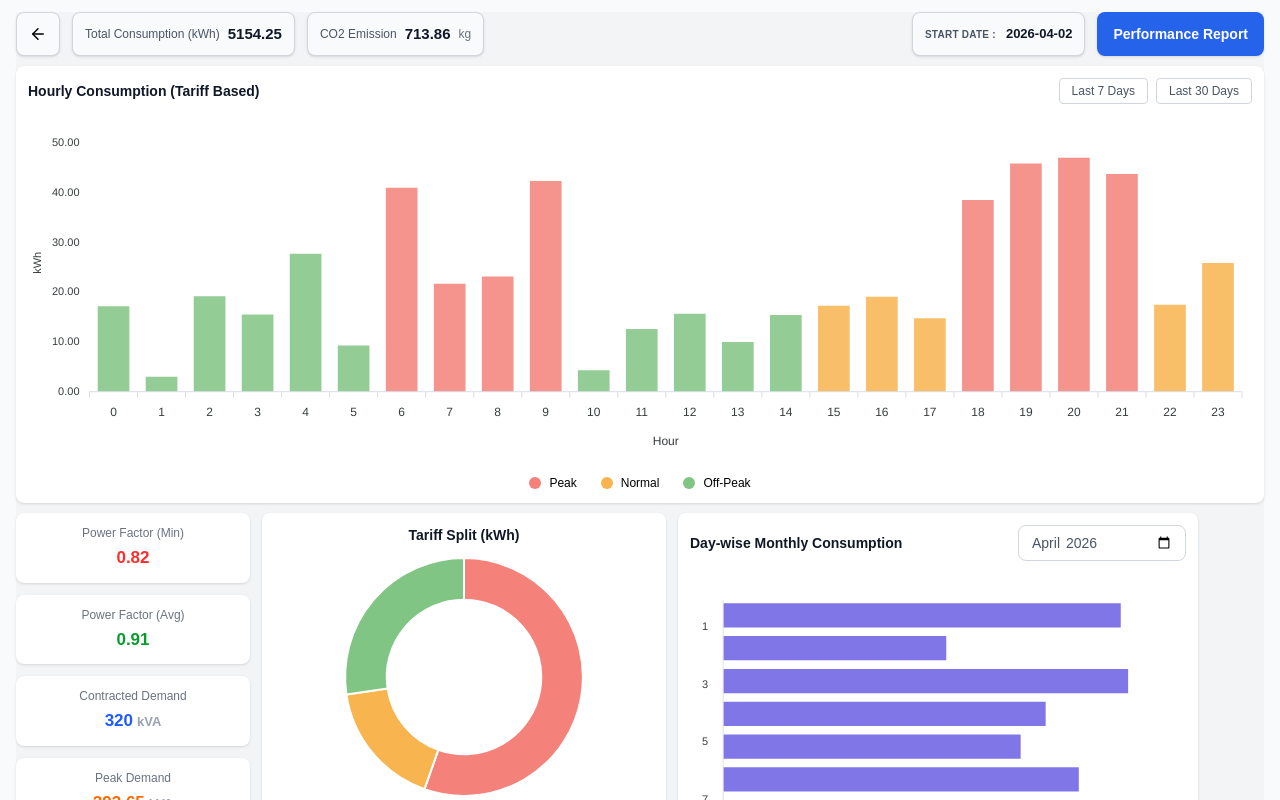
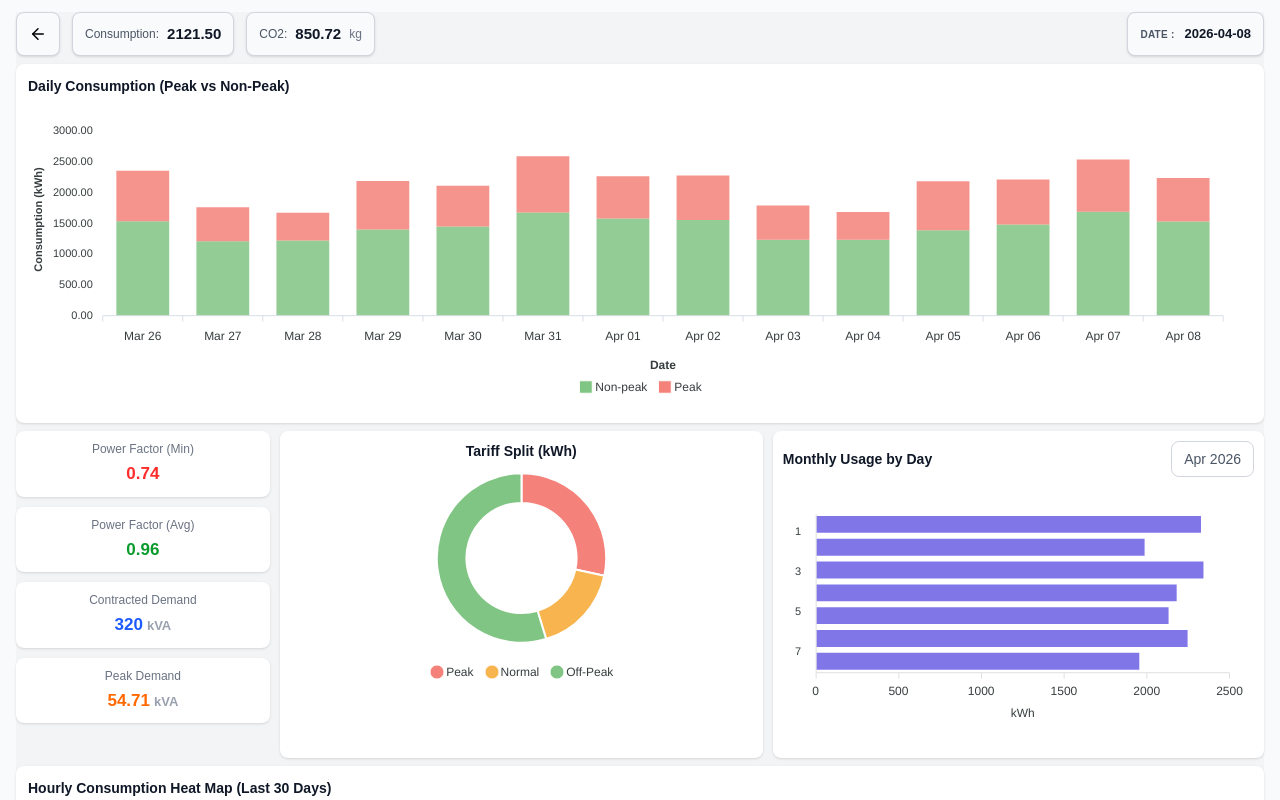
Before and after one commit to RSVS-Viswath/apepdcl-new, a React (Vite) app: page /analytics/1 in a window 1280 px wide. Shown: the top 800 px of the page. Built offline with nearby package versions, Linux system fonts and the light colour scheme.

Commit message:
Refine analytics layout and month picker behavior

```diff
--- a/src/pages/AnalyticsPage.jsx
+++ b/src/pages/AnalyticsPage.jsx
@@ -1,34 +1,41 @@
-import { useMemo, useState } from "react";
+import { useEffect, useMemo, useState } from "react";
+import { createPortal } from "react-dom";
 import { useNavigate, useParams, useSearchParams } from "react-router-dom";
 import Chart from "react-apexcharts";
-import { FiArrowLeft } from "react-icons/fi";
+import { FiArrowLeft, FiChevronLeft, FiChevronRight } from "react-icons/fi";
 import SingleDatePicker from "../components/SingleDatePicker";
-import { addDays, fromDateKey, toDateKey } from "../lib/dateKey";
+import { addDays, fromDateKey, lastNDaysKeys, toDateKey, todayDateKey } from "../lib/dateKey";
 import { getAllConsumers } from "../lib/consumers";
 import { seededNumber } from "../lib/seeded";
-import { getTariffBand, getTariffRate, TARIFF_BANDS } from "../lib/tariffs";
 
 const PAGE_BG = "#f3f4f6";
-const CARD_BG = "#ffffff";
 const PEAK_COLOR = "#f4827a";
 const NORMAL_COLOR = "#f8b44e";
 const OFFPEAK_COLOR = "#80c583";
 const WEEKLY_BAR = "#6b5fe4";
+const MONTH_LABELS = ["Jan", "Feb", "Mar", "Apr", "May", "Jun", "Jul", "Aug", "Sep", "Oct", "Nov", "Dec"];
 
-function bandColor(label) {
-  if (label === TARIFF_BANDS.PEAK) return PEAK_COLOR;
-  if (label === TARIFF_BANDS.NORMAL) return NORMAL_COLOR;
-  return OFFPEAK_COLOR;
+function formatDayLabel(dayKey) {
+  const date = fromDateKey(dayKey);
+  if (Number.isNaN(date.getTime())) return dayKey;
+  return date.toLocaleDateString("en-US", { month: "short", day: "2-digit" });
 }
 
-function buildDays(startKey, endKey) {
-  const startDate = fromDateKey(startKey);
-  const endDate = fromDateKey(endKey);
-  const days = [];
-  for (let date = new Date(startDate); date <= endDate; date = addDays(date, 1)) {
-    days.push(new Date(date));
-  }
-  return days;
+function formatMonthKey(key) {
+  const date = new Date(`${key}-01T00:00:00`);
+  if (Number.isNaN(date.getTime())) return key;
+  return date.toLocaleDateString("en-US", { month: "short", year: "numeric" });
+}
+
+function toMonthKey(date) {
+  const value = date instanceof Date ? date : new Date(date);
+  if (Number.isNaN(value.getTime())) return "";
+  return `${value.getFullYear()}-${String(value.getMonth() + 1).padStart(2, "0")}`;
+}
+
+function fromMonthKey(key) {
+  if (!/^\d{4}-\d{2}$/.test(String(key || ""))) return new Date(NaN);
+  return new Date(`${key}-01T00:00:00`);
 }
 
 function topMetricCard(label, value, suffix) {
@@ -44,7 +51,7 @@ function topMetricCard(label, value, suffix) {
 function AnalyticsDatePicker({ value, max, onApply }) {
   return (
     <SingleDatePicker
-      label="Start Date"
+      label="Date"
       value={value}
       maxKey={max}
       onApply={onApply}
@@ -52,9 +59,113 @@ function AnalyticsDatePicker({ value, max, onApply }) {
       triggerClassName="border border-gray-300 rounded-lg px-3 h-11 bg-gray-50 shadow-sm flex items-center justify-center"
       labelClassName="text-[10px] font-semibold tracking-wide text-gray-600 uppercase whitespace-nowrap"
       valueClassName="text-[13px] font-semibold tabular-nums text-gray-900 whitespace-nowrap"
-      dialogTitle="Select Start Date"
+      dialogTitle="Select Date"
       calendarColor="#2563eb"
     />
+  );
+}
+
+function AnalyticsMonthPicker({ value, maxKey, onApply }) {
+  const [open, setOpen] = useState(false);
+  const selectedDate = useMemo(() => fromMonthKey(value), [value]);
+  const maxDate = useMemo(() => fromDateKey(maxKey), [maxKey]);
+  const [draftYear, setDraftYear] = useState(selectedDate.getFullYear());
+
+  useEffect(() => {
+    if (!Number.isNaN(selectedDate.getTime())) {
+      setDraftYear(selectedDate.getFullYear());
+    }
+  }, [selectedDate]);
+
+  const modal =
+    open && typeof document !== "undefined"
+      ? createPortal(
+          <div className="fixed inset-0 z-[120] flex items-center justify-center p-4">
+            <div className="absolute inset-0 bg-black/40" onClick={() => setOpen(false)} />
+            <div className="relative bg-white rounded-2xl shadow-2xl w-auto min-w-[360px] max-w-[calc(100vw-2rem)] p-4 sm:p-5">
+              <div className="text-lg font-semibold mb-3 text-center">Select Month</div>
+              <div className="flex items-center justify-between gap-3 mb-4">
+                <button
+                  type="button"
+                  onClick={() => setDraftYear((year) => year - 1)}
+                  className="inline-flex h-10 w-10 items-center justify-center rounded-lg bg-slate-100 text-slate-700 transition hover:bg-slate-200"
+                  aria-label="Previous year"
+                >
+                  <FiChevronLeft className="text-lg" />
+                </button>
+                <div className="text-base font-semibold text-slate-900">{draftYear}</div>
+                <button
+                  type="button"
+                  onClick={() => {
+                    const maxYear = Number.isNaN(maxDate.getTime()) ? draftYear + 1 : maxDate.getFullYear();
+                    setDraftYear((year) => Math.min(year + 1, maxYear));
+                  }}
+                  disabled={!Number.isNaN(maxDate.getTime()) && draftYear >= maxDate.getFullYear()}
+                  className="inline-flex h-10 w-10 items-center justify-center rounded-lg bg-slate-100 text-slate-700 transition hover:bg-slate-200 disabled:cursor-not-allowed disabled:opacity-40"
+                  aria-label="Next year"
+                >
+                  <FiChevronRight className="text-lg" />
+                </button>
+              </div>
+              <div className="grid grid-cols-3 gap-3 sm:grid-cols-4">
+                {MONTH_LABELS.map((monthLabel, monthIndex) => {
+                  const monthDate = new Date(draftYear, monthIndex, 1);
+                  const monthKey = toMonthKey(monthDate);
+                  const isSelected = value === monthKey;
+                  const isDisabled =
+                    !Number.isNaN(maxDate.getTime()) &&
+                    (draftYear > maxDate.getFullYear() ||
+                      (draftYear === maxDate.getFullYear() && monthIndex > maxDate.getMonth()));
+
+                  return (
+                    <button
+                      key={monthLabel}
+                      type="button"
+                      disabled={isDisabled}
+                      onClick={() => {
+                        onApply(monthKey);
+                        setOpen(false);
+                      }}
+                      className={`rounded-xl border px-3 py-3 text-sm font-medium transition ${
+                        isSelected
+                          ? "border-indigo-600 bg-indigo-600 text-white"
+                          : "border-slate-200 bg-white text-slate-700 hover:border-slate-300 hover:bg-slate-50"
+                      } disabled:cursor-not-allowed disabled:border-slate-100 disabled:bg-slate-50 disabled:text-slate-300`}
+                    >
+                      {monthLabel}
+                    </button>
+                  );
+                })}
+              </div>
+              <div className="flex justify-end mt-4">
+                <button onClick={() => setOpen(false)} className="px-4 py-2 rounded-lg border text-sm" type="button">
+                  Close
+                </button>
+              </div>
+            </div>
+          </div>,
+          document.body
+        )
+      : null;
+
+  return (
+    <>
+      <div
+        className="h-9 px-3 rounded-lg border border-gray-300 bg-white flex items-center cursor-pointer"
+        onClick={() => setOpen(true)}
+        role="button"
+        tabIndex={0}
+        onKeyDown={(event) => {
+          if (event.key === "Enter" || event.key === " ") {
+            event.preventDefault();
+            setOpen(true);
+          }
+        }}
+      >
+        <div className="w-full bg-transparent outline-none text-sm text-gray-600">{formatMonthKey(value)}</div>
+      </div>
+      {modal}
+    </>
   );
 }
 
@@ -62,84 +173,71 @@ export default function AnalyticsPage() {
   const navigate = useNavigate();
   const { serviceNo: rawServiceNo } = useParams();
   const serviceNo = decodeURIComponent(rawServiceNo || "");
-  const [searchParams] = useSearchParams();
+  const [searchParams, setSearchParams] = useSearchParams();
   const consumers = useMemo(() => getAllConsumers(), []);
   const fallback = consumers.find((consumer) => consumer.serviceNo === serviceNo);
-  const consumerName = searchParams.get("consumerName") || fallback?.consumerName || "Consumer";
   const category = searchParams.get("category") || fallback?.category || "--";
+  const todayKey = useMemo(() => todayDateKey(), []);
+  const selectedDayParam = searchParams.get("day");
+  const selectedDayKey =
+    selectedDayParam && !Number.isNaN(fromDateKey(selectedDayParam).getTime())
+      ? selectedDayParam > todayKey
+        ? todayKey
+        : selectedDayParam
+      : todayKey;
+  const monthParam = searchParams.get("month");
+  const weeklyMonth = /^\d{4}-\d{2}$/.test(String(monthParam || "")) ? monthParam : todayKey.slice(0, 7);
   const isCommercial = String(category).toUpperCase().includes("COMMERCIAL");
-  const todayKey = useMemo(() => toDateKey(new Date()), []);
-  const [startKey, setStartKey] = useState(() => toDateKey(addDays(new Date(), -6)));
-  const [weeklyMonth, setWeeklyMonth] = useState(() => {
-    const today = new Date();
-    return `${today.getFullYear()}-${String(today.getMonth() + 1).padStart(2, "0")}`;
-  });
-  const endKey = todayKey;
 
-  const analyticsSeed = `${serviceNo}|${category}|${startKey}|${endKey}`;
-  const visibleDays = useMemo(() => buildDays(startKey, endKey), [startKey, endKey]);
-  const last30Days = useMemo(() => Array.from({ length: 30 }, (_, index) => addDays(fromDateKey(todayKey), -(29 - index))), [todayKey]);
+  const chartDayKeys = useMemo(() => lastNDaysKeys(14, fromDateKey(selectedDayKey)), [selectedDayKey]);
+  const heatmapDayKeys = useMemo(() => lastNDaysKeys(30, fromDateKey(selectedDayKey)), [selectedDayKey]);
+  const analyticsSeed = `${serviceNo}|${category}|${selectedDayKey}`;
 
-  const hourlyRows = useMemo(
+  const dailyRows = useMemo(
     () =>
-      Array.from({ length: 24 }, (_, hour) => {
-        const tariff = getTariffBand(hour, isCommercial);
-        const rate = getTariffRate(hour, isCommercial);
-        const value =
-          tariff === TARIFF_BANDS.PEAK
-            ? seededNumber(`${analyticsSeed}|hour|${hour}`, 18, 48)
-            : tariff === TARIFF_BANDS.NORMAL
-              ? seededNumber(`${analyticsSeed}|hour|${hour}`, 8, 34)
-              : seededNumber(`${analyticsSeed}|hour|${hour}`, 1, 32);
-
+      chartDayKeys.map((dayKey, index) => {
+        const nonPeakBase = isCommercial ? [1520, 1240, 1260, 1365, 1490, 1760, 1540] : [1490, 1235, 1255, 1350, 1475, 1735, 1515];
+        const peakBase = isCommercial ? [720, 580, 360, 735, 710, 790, 645] : [735, 610, 395, 740, 720, 820, 655];
+        const slot = index % nonPeakBase.length;
         return {
-          hour,
-          tariff,
-          rate,
-          kwh: Math.round(value * 100) / 100,
+          label: formatDayLabel(dayKey),
+          nonPeak: Math.max(920, Math.round(nonPeakBase[slot] + seededNumber(`${analyticsSeed}|np|${dayKey}`, -85, 110))),
+          peak: Math.max(260, Math.round(peakBase[slot] + seededNumber(`${analyticsSeed}|pk|${dayKey}`, -70, 90))),
         };
       }),
-    [analyticsSeed, isCommercial]
+    [analyticsSeed, chartDayKeys, isCommercial]
   );
 
   const totalConsumption = useMemo(
-    () =>
-      visibleDays.reduce(
-        (sum, day) => sum + seededNumber(`${analyticsSeed}|daily-total|${toDateKey(day)}`, 520, 980),
-        0
-      ),
-    [analyticsSeed, visibleDays]
+    () => dailyRows.reduce((sum, row) => sum + row.nonPeak + row.peak, 0) / dailyRows.length,
+    [dailyRows]
   );
-
-  const co2Emission = useMemo(() => totalConsumption * 0.1385, [totalConsumption]);
+  const co2Emission = useMemo(() => totalConsumption * 0.401, [totalConsumption]);
   const contractedDemand = fallback?.contractedDemand ?? (isCommercial ? 180 : 320);
   const peakDemand = useMemo(
-    () => seededNumber(`${analyticsSeed}|peak-demand`, contractedDemand * 0.9, contractedDemand * 1.15),
+    () => seededNumber(`${analyticsSeed}|peak-demand`, contractedDemand * 0.12, contractedDemand * 0.19),
     [analyticsSeed, contractedDemand]
   );
-  const pfMin = useMemo(() => seededNumber(`${analyticsSeed}|pf-min`, 0.72, 0.84), [analyticsSeed]);
-  const pfAvg = useMemo(() => seededNumber(`${analyticsSeed}|pf-avg`, 0.82, 0.97), [analyticsSeed]);
+  const pfMin = useMemo(() => seededNumber(`${analyticsSeed}|pf-min`, 0.72, 0.8), [analyticsSeed]);
+  const pfAvg = useMemo(() => seededNumber(`${analyticsSeed}|pf-avg`, 0.9, 0.97), [analyticsSeed]);
 
   const tariffSplit = useMemo(() => {
-    const totals = {
-      [TARIFF_BANDS.PEAK]: 0,
-      [TARIFF_BANDS.NORMAL]: 0,
-      [TARIFF_BANDS.OFF_PEAK]: 0,
+    const peak = seededNumber(`${analyticsSeed}|tariff|peak`, totalConsumption * 0.22, totalConsumption * 0.3);
+    const normal = seededNumber(`${analyticsSeed}|tariff|normal`, totalConsumption * 0.08, totalConsumption * 0.18);
+    const offPeak = Math.max(totalConsumption - peak - normal, totalConsumption * 0.45);
+    return {
+      Peak: Number(peak.toFixed(2)),
+      Normal: Number(normal.toFixed(2)),
+      "Off-Peak": Number(offPeak.toFixed(2)),
     };
-
-    hourlyRows.forEach((row) => {
-      totals[row.tariff] += row.kwh;
-    });
-
-    return totals;
-  }, [hourlyRows]);
+  }, [analyticsSeed, totalConsumption]);
 
   const weeklyData = useMemo(() => {
     const labels = ["Mon", "Tue", "Wed", "Thu", "Fri", "Sat", "Sun"];
     const monthlySeed = `${serviceNo}|${category}|month|${weeklyMonth}`;
     return labels.map((label) => ({
       label,
-      value: Math.round(seededNumber(`${monthlySeed}|weekly|${label}`, 140, 590)),
+      value: Math.round(seededNumber(`${monthlySeed}|weekly|${label}`, 1750, 2400)),
     }));
   }, [category, serviceNo, weeklyMonth]);
 
@@ -147,72 +245,73 @@ export default function AnalyticsPage() {
     () =>
       Array.from({ length: 24 }, (_, hour) => ({
         name: `${hour}:00`,
-        data: last30Days.map((day) => ({
-          x: day.toLocaleDateString("en-US", { month: "short", day: "numeric" }),
-          y: Math.round(seededNumber(`${serviceNo}|${category}|heat|${toDateKey(day)}|${hour}`, 0, 100)),
+        data: heatmapDayKeys.map((dayKey) => ({
+          x: formatDayLabel(dayKey),
+          y: Math.round(seededNumber(`${serviceNo}|${category}|heat|${selectedDayKey}|${dayKey}|${hour}`, 0, 100)),
         })),
       })),
-    [category, last30Days, serviceNo]
+    [category, heatmapDayKeys, selectedDayKey, serviceNo]
   );
 
-  const hourlyChart = useMemo(
+  const dailyConsumptionChart = useMemo(
     () => ({
       series: [
-        {
-          name: "Consumption (kWh)",
-          data: hourlyRows.map((row) => row.kwh),
-        },
+        { name: "Non-peak", data: dailyRows.map((row) => row.nonPeak) },
+        { name: "Peak", data: dailyRows.map((row) => row.peak) },
       ],
       options: {
         chart: {
           type: "bar",
+          stacked: true,
           toolbar: { show: false },
         },
         grid: { show: false },
         plotOptions: {
           bar: {
-            distributed: true,
             columnWidth: "66%",
             borderRadius: 0,
           },
         },
         dataLabels: { enabled: false },
         xaxis: {
-          categories: hourlyRows.map((row) => row.hour),
-          title: { text: "Hour", style: { fontWeight: 400 } },
+          categories: dailyRows.map((row) => row.label),
+          title: { text: "Date", style: { fontWeight: 600 } },
           axisBorder: { color: "#d8dee8" },
           axisTicks: { color: "#d8dee8" },
         },
         yaxis: {
-          title: { text: "kWh", style: { fontWeight: 400 } },
+          title: { text: "Consumption (kWh)", style: { fontWeight: 600 } },
           labels: {
             formatter: (value) => Number(value).toFixed(2),
           },
         },
         tooltip: {
           y: {
-            formatter: (value, { dataPointIndex }) =>
-              `${hourlyRows[dataPointIndex]?.tariff || ""} - Rs.${Number(hourlyRows[dataPointIndex]?.rate || 0).toFixed(1)}/unit - ${Number(value).toFixed(2)} kWh`,
+            formatter: (value) => `${Number(value).toFixed(2)} kWh`,
           },
         },
-        colors: hourlyRows.map((row) => bandColor(row.tariff)),
-        legend: { show: false },
+        colors: [OFFPEAK_COLOR, PEAK_COLOR],
+        legend: { position: "bottom" },
       },
     }),
-    [hourlyRows]
+    [dailyRows]
   );
 
   const tariffSplitChart = useMemo(() => {
     const labels = Object.keys(tariffSplit);
     return {
-      series: labels.map((label) => Math.round(tariffSplit[label] * 100) / 100),
+      series: labels.map((label) => tariffSplit[label]),
       options: {
         chart: { type: "donut", toolbar: { show: false } },
         labels,
         dataLabels: { enabled: false },
         legend: { position: "bottom" },
         stroke: { colors: ["#ffffff"], width: 2 },
-        colors: labels.map((label) => bandColor(label)),
+        colors: labels.map((label) => {
+          if (label === "Peak") return PEAK_COLOR;
+          if (label === "Normal") return NORMAL_COLOR;
+          return OFFPEAK_COLOR;
+        }),
         tooltip: {
           y: {
             formatter: (value) => `${Number(value).toFixed(2)} kWh`,
@@ -312,12 +411,32 @@ export default function AnalyticsPage() {
     [heatmapSeries]
   );
 
+  const applySelectedDay = (dayKey) => {
+    const normalizedDay =
+      dayKey && !Number.isNaN(fromDateKey(dayKey).getTime())
+        ? dayKey > todayKey
+          ? todayKey
+          : dayKey
+        : todayKey;
+    const next = new URLSearchParams(searchParams);
+    if (normalizedDay === todayKey) next.delete("day");
+    else next.set("day", normalizedDay);
+    setSearchParams(next);
+  };
+
+  const applyMonth = (monthKey) => {
+    const next = new URLSearchParams(searchParams);
+    if (monthKey === todayKey.slice(0, 7)) next.delete("month");
+    else next.set("month", monthKey);
+    setSearchParams(next);
+  };
+
   const statsQuery = searchParams.toString();
   const statsHref = `/stats/${encodeURIComponent(serviceNo)}${statsQuery ? `?${statsQuery}` : ""}`;
 
   return (
     <div className="min-h-full" style={{ background: PAGE_BG }}>
-      <div className="space-y-2.5">
+      <div className="space-y-2">
         <div className="flex flex-col xl:flex-row xl:items-center xl:justify-between gap-3">
           <div className="flex flex-wrap items-center gap-3">
             <button
@@ -328,82 +447,41 @@ export default function AnalyticsPage() {
             >
               <FiArrowLeft className="text-lg" />
             </button>
-            {topMetricCard("Total Consumption (kWh)", totalConsumption.toFixed(2))}
-            {topMetricCard("CO2 Emission", co2Emission.toFixed(2), "kg")}
+            {topMetricCard("Consumption:", totalConsumption.toFixed(2))}
+            {topMetricCard("CO2:", co2Emission.toFixed(2), "kg")}
           </div>
 
           <div className="flex flex-wrap items-center gap-3">
-            <AnalyticsDatePicker value={startKey} max={todayKey} onApply={setStartKey} />
-            <button
-              type="button"
-              className="h-11 px-4 rounded-lg bg-[#2563eb] text-sm font-semibold text-white shadow-sm hover:bg-[#1d4ed8]"
-            >
-              Performance Report
-            </button>
+            <AnalyticsDatePicker value={selectedDayKey} max={todayKey} onApply={applySelectedDay} />
           </div>
         </div>
 
-        <div className="bg-white rounded-lg shadow p-3">
-          <div className="flex flex-col md:flex-row md:items-center md:justify-between gap-2 mb-2">
-            <div className="text-sm font-semibold text-gray-900">Hourly Consumption (Tariff Based)</div>
-            <div className="flex items-center gap-2">
-              <button
-                type="button"
-                onClick={() => {
-                  setStartKey(toDateKey(addDays(new Date(), -6)));
-                }}
-                className="px-3 py-1 text-xs rounded border border-gray-300 bg-white text-gray-600 hover:bg-gray-100"
-              >
-                Last 7 Days
-              </button>
-              <button
-                type="button"
-                onClick={() => {
-                  setStartKey(toDateKey(addDays(new Date(), -29)));
-                }}
-                className="px-3 py-1 text-xs rounded border border-gray-300 bg-white text-gray-600 hover:bg-gray-100"
-              >
-                Last 30 Days
-              </button>
-            </div>
+        <div className="bg-white rounded-lg shadow p-3 pb-2">
+          <div className="flex flex-col md:flex-row md:items-center md:justify-between gap-2 mb-1">
+            <div className="text-sm font-semibold text-gray-900">Daily Consumption (Peak vs Non-Peak)</div>
           </div>
 
-          <Chart options={hourlyChart.options} series={hourlyChart.series} type="bar" height={340} />
-
-          <div className="flex justify-center gap-6 text-xs mt-2 flex-wrap">
-            <div className="flex items-center gap-2">
-              <span className="w-3 h-3 rounded-full" style={{ background: PEAK_COLOR }} />
-              Peak
-            </div>
-            <div className="flex items-center gap-2">
-              <span className="w-3 h-3 rounded-full" style={{ background: NORMAL_COLOR }} />
-              Normal
-            </div>
-            <div className="flex items-center gap-2">
-              <span className="w-3 h-3 rounded-full" style={{ background: OFFPEAK_COLOR }} />
-              Off-Peak
-            </div>
-          </div>
+          <Chart options={dailyConsumptionChart.options} series={dailyConsumptionChart.series} type="bar" height={300} />
         </div>
 
-        <div className="grid grid-cols-1 xl:grid-cols-[0.78fr_1.05fr_1.35fr] gap-3">
-          <div className="space-y-3">
-            <div className="bg-white rounded-lg shadow p-3 text-center">
+        <div className="grid grid-cols-1 xl:grid-cols-[0.62fr_1.18fr_1.2fr] gap-2.5">
+          <div className="space-y-2.5">
+            <div className="bg-white rounded-lg shadow p-2.5 text-center">
               <div className="text-xs text-gray-500">Power Factor (Min)</div>
               <div className="text-[17px] font-semibold text-[#ff2c2c] mt-1">{pfMin.toFixed(2)}</div>
             </div>
-            <div className="bg-white rounded-lg shadow p-3 text-center">
+            <div className="bg-white rounded-lg shadow p-2.5 text-center">
               <div className="text-xs text-gray-500">Power Factor (Avg)</div>
               <div className="text-[17px] font-semibold text-[#0a9b2d] mt-1">{pfAvg.toFixed(2)}</div>
             </div>
-            <div className="bg-white rounded-lg shadow p-3 text-center">
+            <div className="bg-white rounded-lg shadow p-2.5 text-center">
               <div className="text-xs text-gray-500">Contracted Demand</div>
               <div className="text-[17px] font-semibold text-[#1e5bff] mt-1">
                 {contractedDemand}
                 <span className="text-gray-400 text-[13px] ml-1">kVA</span>
               </div>
             </div>
-            <div className="bg-white rounded-lg shadow p-3 text-center">
+            <div className="bg-white rounded-lg shadow p-2.5 text-center">
               <div className="text-xs text-gray-500">Peak Demand</div>
               <div className="text-[17px] font-semibold text-[#ff6a00] mt-1">
                 {peakDemand.toFixed(2)}
@@ -412,24 +490,17 @@ export default function AnalyticsPage() {
             </div>
           </div>
 
-          <div className="bg-white rounded-lg shadow p-3">
+          <div className="bg-white rounded-lg shadow p-2.5">
             <div className="text-center text-sm font-semibold text-gray-900 mb-1">Tariff Split (kWh)</div>
-            <Chart options={tariffSplitChart.options} series={tariffSplitChart.series} type="donut" height={290} />
+            <Chart options={tariffSplitChart.options} series={tariffSplitChart.series} type="donut" height={220} />
           </div>
 
-          <div className="bg-white rounded-lg shadow p-3">
-            <div className="flex items-center justify-between mb-2 gap-3">
-              <div className="text-sm font-semibold text-gray-900">Day-wise Monthly Consumption</div>
-              <label className="h-9 px-3 rounded-lg border border-gray-300 bg-white flex items-center">
-                <input
-                  type="month"
-                  value={weeklyMonth}
-                  onChange={(e) => setWeeklyMonth(e.target.value)}
-                  className="w-full bg-transparent outline-none text-sm text-gray-600"
-                />
-              </label>
+          <div className="bg-white rounded-lg shadow p-2.5">
+            <div className="flex items-center justify-between mb-1.5 gap-3">
+              <div className="text-sm font-semibold text-gray-900">Monthly Usage by Day</div>
+              <AnalyticsMonthPicker value={weeklyMonth} maxKey={todayKey} onApply={applyMonth} />
             </div>
-            <Chart options={weeklyChart.options} series={weeklyChart.series} type="bar" height={320} />
+            <Chart options={weeklyChart.options} series={weeklyChart.series} type="bar" height={250} />
           </div>
         </div>
 
```
